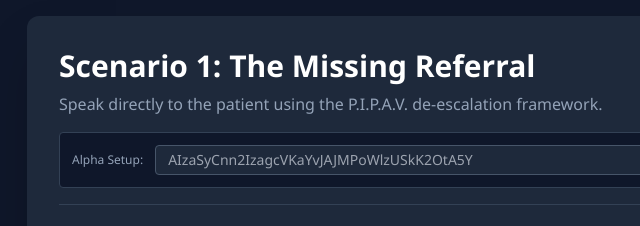
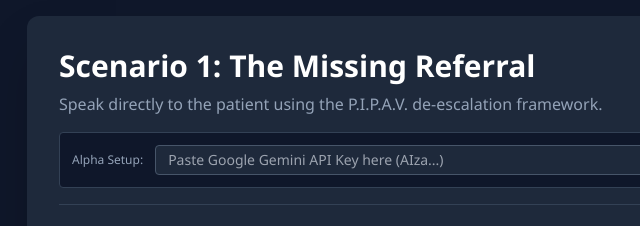
Before and after one commit to thesimpleaiguide-create/gp-conflict-alpha, a plain HTML site: page index.html in a window 1280 px wide. Shown: the top 226 px of the page, 229-869 px from the left. Drawn offline with nearby package versions, Linux system fonts and the light colour scheme; grey boxes are pictures that could not be loaded.

Commit message:
Update index.html

```diff
--- a/index.html
+++ b/index.html
@@ -30,7 +30,7 @@
     <!-- Alpha Feature: Secure API Key Input -->
     <div class="mt-4 p-3 bg-slate-900 rounded border border-slate-700 flex items-center gap-3">
       <span class="text-xs text-slate-400">Alpha Setup:</span>
-      <input type="password" id="apiKeyInput" placeholder=AIzaSyCnn2IzagcVKaYvJAJMPoWlzUSkK2OtA5Y class="flex-1 bg-slate-800 text-white text-sm px-3 py-1 rounded border border-slate-600 focus:outline-none focus:border-blue-500">
+      <input type="password" id="apiKeyInput" placeholder="Paste Google Gemini API Key here (AIza...)" class="flex-1 bg-slate-800 text-white text-sm px-3 py-1 rounded border border-slate-600 focus:outline-none focus:border-blue-500">
     </div>
   </header>
 
```
